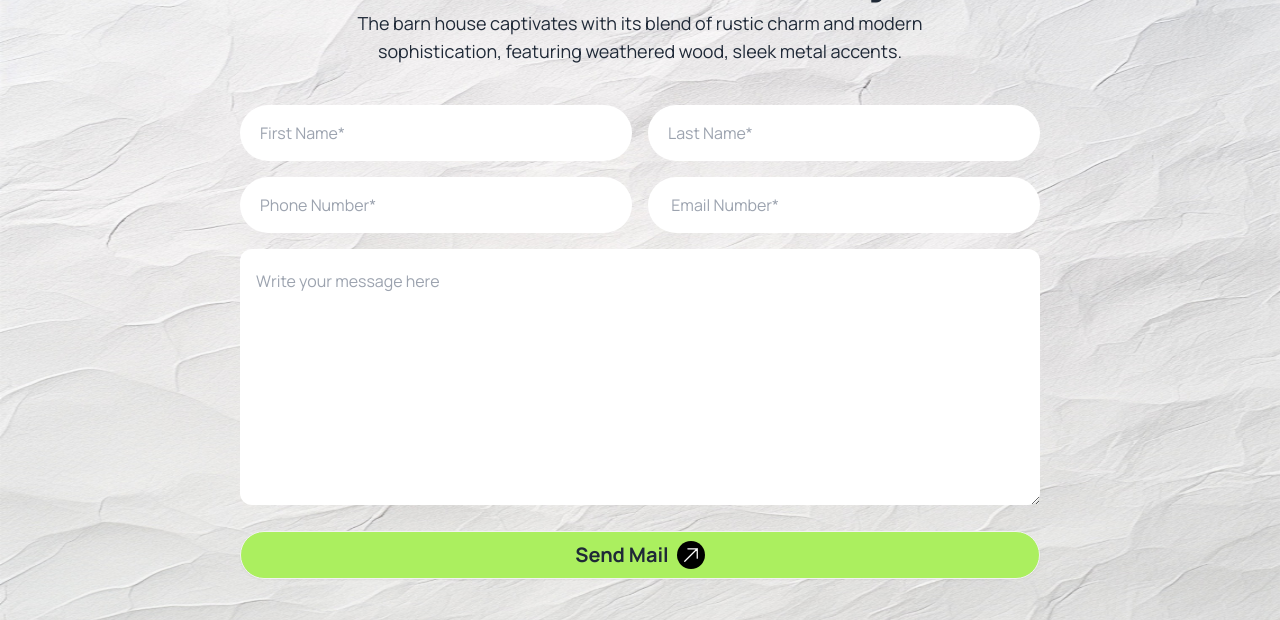
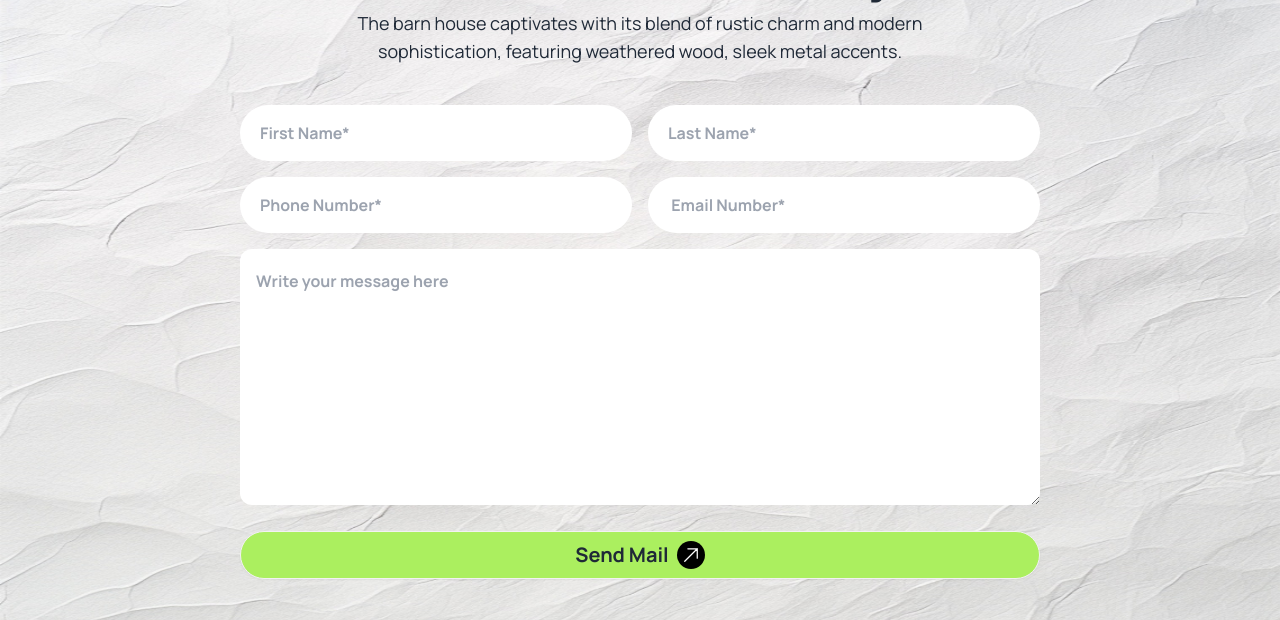
Before and after one commit to sirazulislam3734/third-assignment-3, a plain HTML site: page index.html in a window 1280 px wide. Shown: the part 4534-5154 px from the top of the page. Drawn offline with nearby package versions, Linux system fonts and the light colour scheme.

Commit message:
update more input

```diff
--- a/index.html
+++ b/index.html
@@ -379,15 +379,15 @@
           </div>
 
           <div class="space-y-4 mx-auto">
-            <div class="md:flex gap-4 md:space-y-0 space-y-3">
+            <div class="md:flex gap-4 md:space-y-0 space-y-3 font-bold">
               <input class="lg:w-1/2 md:w-1/2  w-full py-4 rounded-full pl-5" type="text" name="" id="" placeholder="First Name*" required>
             <input class="lg:w-1/2 md:w-1/2 w-full py-4 rounded-full pl-5" type="text" name="" id="" placeholder="Last Name*" required>
           </div>
-            <div class="md:flex gap-4 md:space-y-0 space-y-3">
+            <div class="md:flex gap-4 md:space-y-0 space-y-3 font-bold">
             <input class="lg:w-1/2 md:w-1/2  w-full py-4 rounded-full pl-5" type="number" name="" id="" placeholder="Phone Number*" required>
             <input class="lg:w-1/2  md:w-1/2 w-full py-4 rounded-full pl-5" type="email" name="" id="" placeholder=" Email Number*" required>
            </div>
-            <textarea class="lg:w-full w-full md:h-64 h-36 rounded-xl py-3 px-4 md:py-5 md:px-4"  name="" id="" placeholder="Write your message here" required></textarea>
+            <textarea class="lg:w-full w-full md:h-64 h-36 rounded-xl font-bold py-3 px-4 md:py-5 md:px-4"  name="" id="" placeholder="Write your message here" required></textarea>
           </div>
           <a class="btn color-misti w-full text-xl mt-5 rounded-full font-bold py-2">Send Mail <svg xmlns="http://www.w3.org/2000/svg" fill="none" viewBox="0 0 24 24" stroke-width="1.5" stroke="currentColor" class="size-7 rounded-full inline p-1 bg-black text-white">
             <path stroke-linecap="round" stroke-linejoin="round" d="m4.5 19.5 15-15m0 0H8.25m11.25 0v11.25" />
```
